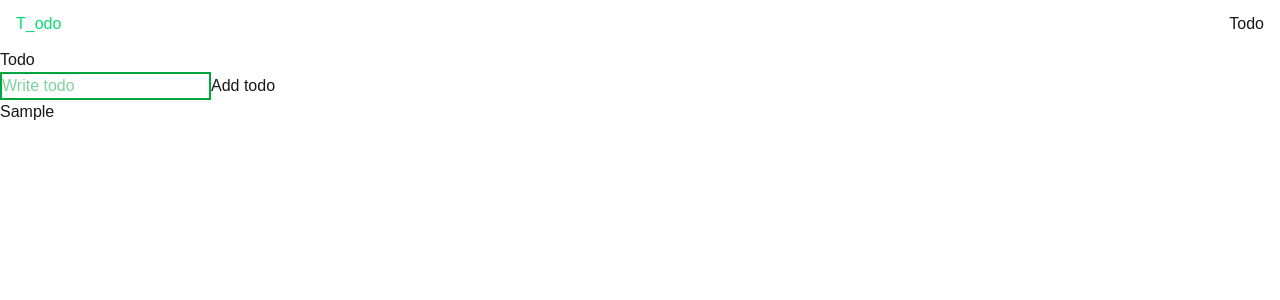
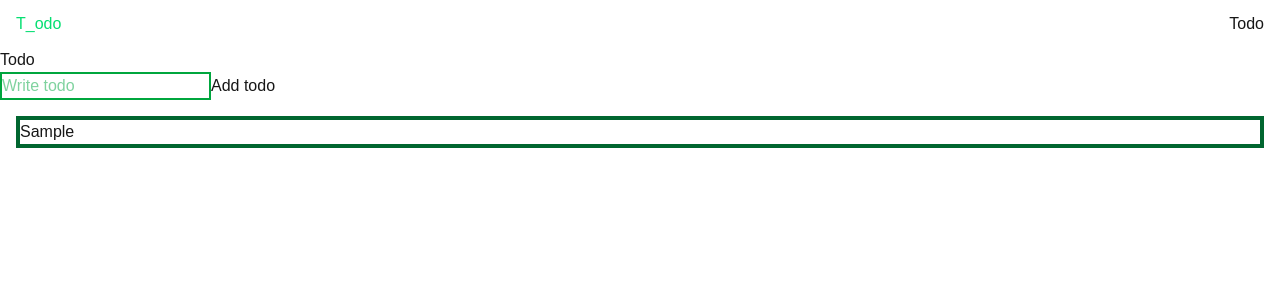
Before and after one commit to Kamesas/Labs, a Next.js app: page /todo in a window 1280 px wide. Both pictures are taken after typing "Sample" into the empty fields and a click on the button "Add todo". Shown: the top 300 px of the page. Built offline with nearby package versions, Linux system fonts and the light colour scheme.

Commit message:
feat: add TodoList component

```diff
--- a/src/app/todo/page.tsx
+++ b/src/app/todo/page.tsx
@@ -2,6 +2,7 @@
 import { useState } from "react";
 import { tTodo } from "@/api/todo.types";
 import { TodoForm } from "@/components/todo/TodoForm";
+import { TodoList } from "@/components/todo/TodoList";
 
 export default function Todo() {
   const [todos, setTodos] = useState<tTodo[] | null>(null);
@@ -18,10 +19,7 @@ export default function Todo() {
       <h1>Todo</h1>
 
       <TodoForm updateTodoList={updateTodoList} />
-
-      {todos?.map((todo) => {
-        return <div key={todo?.id}>{todo?.description} </div>;
-      })}
+      {Array.isArray(todos) && !!todos?.length && <TodoList todos={todos} />}
     </div>
   );
 }
--- /dev/null
+++ b/src/components/todo/TodoList.tsx
@@ -0,0 +1,19 @@
+import { tTodo } from "@/api/todo.types";
+
+type tProps = {
+  todos: tTodo[];
+};
+
+export const TodoList = ({ todos }: tProps) => {
+  return (
+    <div className="p-2">
+      {todos?.map((todo) => {
+        return (
+          <div key={todo?.id} className="border-4 border-green-800 m-2">
+            {todo?.description}{" "}
+          </div>
+        );
+      })}
+    </div>
+  );
+};
```
